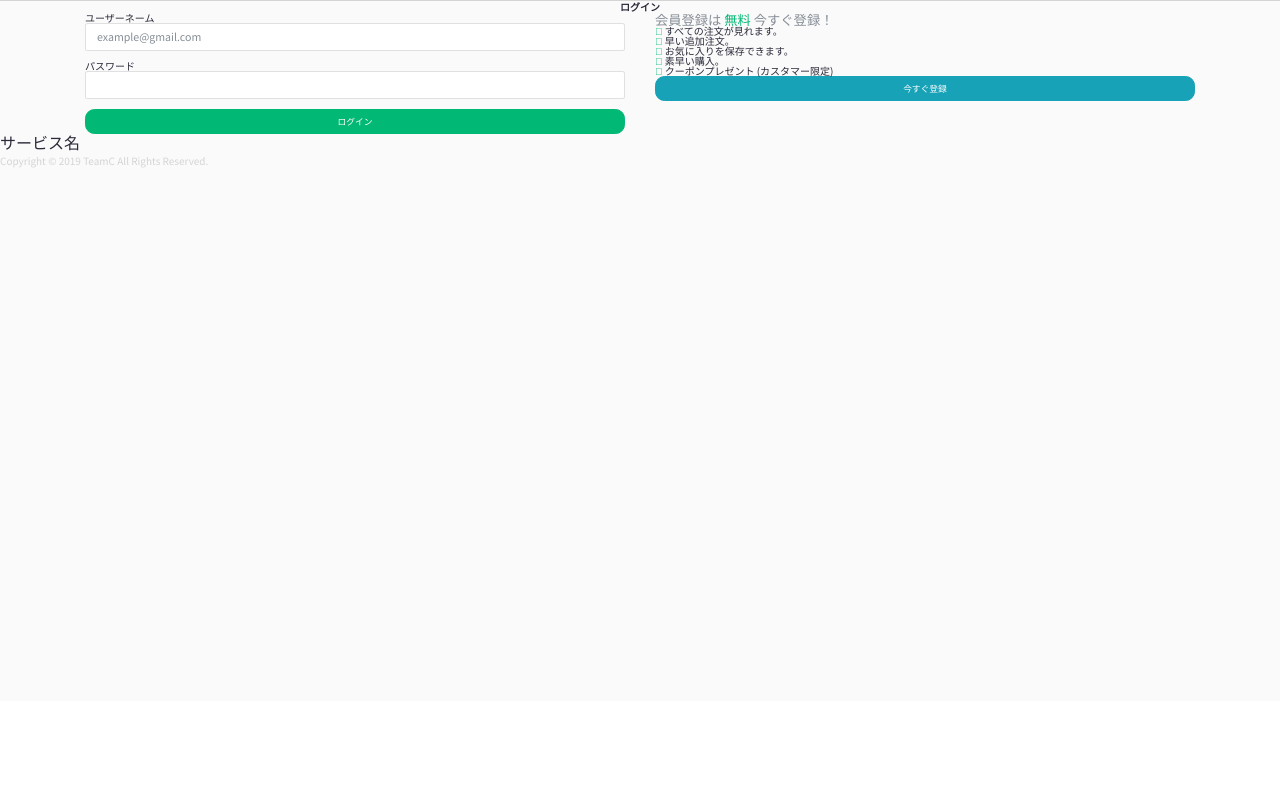
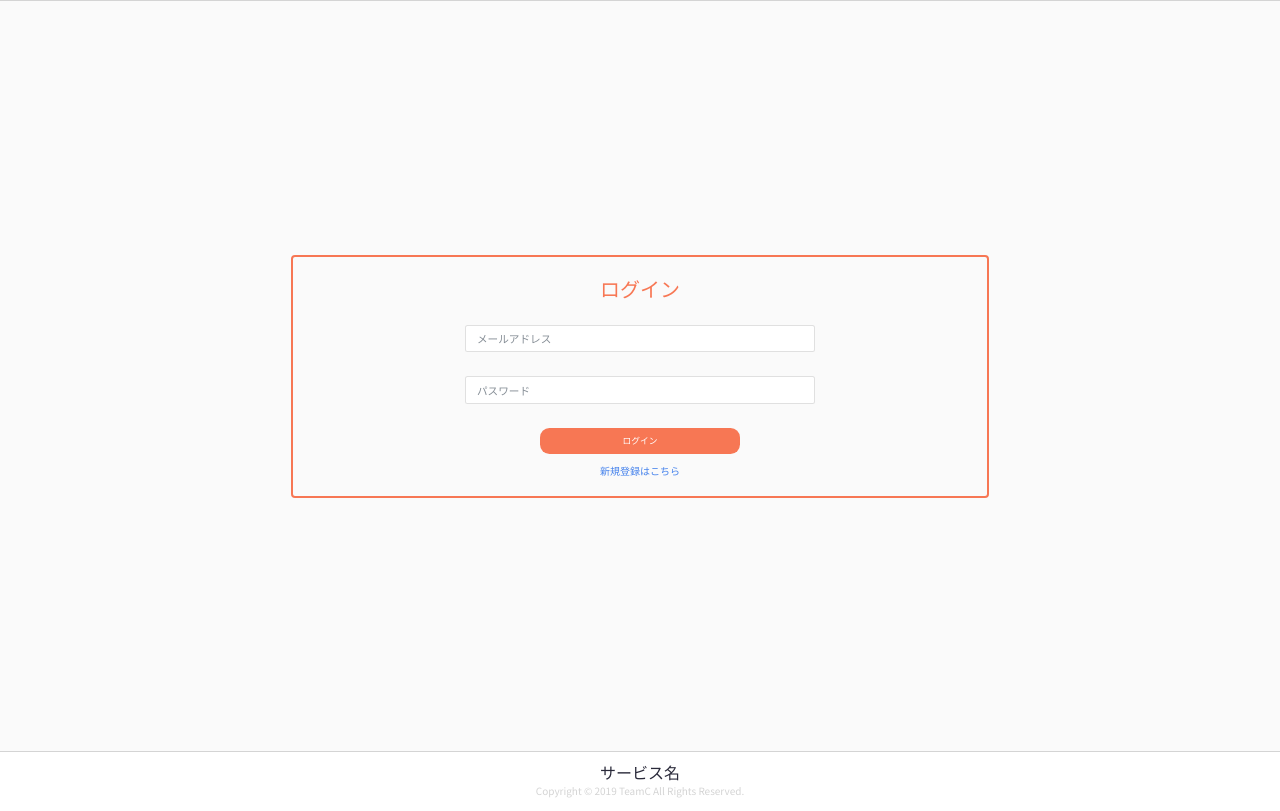
Before and after one commit to takaaa220/team-c_2, a PHP site: template app/View/login/login.twig in a window 1280 px wide. Shown: the part 99-910 px from the top of the page. Before the commit the page ends 267 px from the top, so only its background shows below. Run offline with PHP 8.4, Linux system fonts and the light colour scheme; the template is opened without the code that fills it, so the values that code supplies are empty; some libraries are stand-ins or nearby versions.

Commit message:
redesign login form

```diff
--- a/app/View/login/login.twig
+++ b/app/View/login/login.twig
@@ -6,52 +6,30 @@
 
 {# このページに適用させたいスタイルシートを指定します #}
 {% block header_scripts_add %}
+    <link href="/assets/css/auth.css" rel="stylesheet">
 {% endblock %}
 
 {#ここから表示したい情報を記載します。#}
 {% block page_content %}
-    <div class="page-header text-center">
-        <h1>ログイン</h1>
+    <div class="Login">
+        <div class="Login__Container">
+        <h1 class="Login__Title">
+            ログイン
+        </h1>
+        <form class="LoginForm" method="POST" action="/login/">
+            <div class="form-group LoginForm__Item">
+            <input type="email" class="LoginForm__Input form-control" placeholder="メールアドレス" name="email" value={{ email }}>
+            </div>
+            <div class="form-group LoginForm__Item">
+            <input type="password" class="LoginForm__Input form-control" placeholder="パスワード" name="password" value="" required>
+            </div>
+            <input type="submit" value="ログイン" class="btn btn--blue" />
+        </form>
+        <div>
+            <a href="/login/">新規登録はこちら</a>
+        </div>
+        </div>
     </div>
-    <div class="container">
-        <div class="box">
-            <div class="row">
-                <div class="col-md-6">
-                    <div class="well">
-                        <form id="loginForm" method="POST" action="/login/">
-                            <div class="form-group">
-                                <label for="email" class="control-label">ユーザーネーム</label>
-                                <input type="email" class="form-control" id="email" name="email" value="{{ email }}" required title="Please enter you username" placeholder="example@gmail.com">
-                            </div>
-                            <div class="form-group">
-                                <label for="password" class="control-label">パスワード</label>
-                                <input type="password" class="form-control" id="password" name="password" value="" required title="Please enter your password">
-                            </div>
-                            {% if error %}
-                                <div class="form-group">
-                                    <div class="alert alert-danger" role="alert">{{ error }}</div>
-                                </div>
-                            {% endif %}
-                            <button type="submit" class="btn btn-success btn-block">ログイン</button>
-                        </form>
-                    </div>
-                </div>
-                <div class="col-md-6">
-                    <p class="lead">会員登録は <span class="text-success">無料</span> 今すぐ登録！</p>
-                    <ul class="list-unstyled">
-                        <li><span class="fa fa-check text-success"></span> すべての注文が見れます。</li>
-                        <li><span class="fa fa-check text-success"></span> 早い追加注文。</li>
-                        <li><span class="fa fa-check text-success"></span> お気に入りを保存できます。</li>
-                        <li><span class="fa fa-check text-success"></span> 素早い購入。</li>
-                        <li><span class="fa fa-check text-success"></span> クーポンプレゼント
-                            <small>(カスタマー限定)</small>
-                        </li>
-                    </ul>
-                    <p><a href="/register/" class="btn btn-info btn-block">今すぐ登録</a></p>
-                </div>
-            </div>
-        </div>
-    </div
 {% endblock %}
 
 {#共通フッタとして追記したい情報を記載します。#}
```
Also changed, not shown: public/assets/css/auth.css (added).
